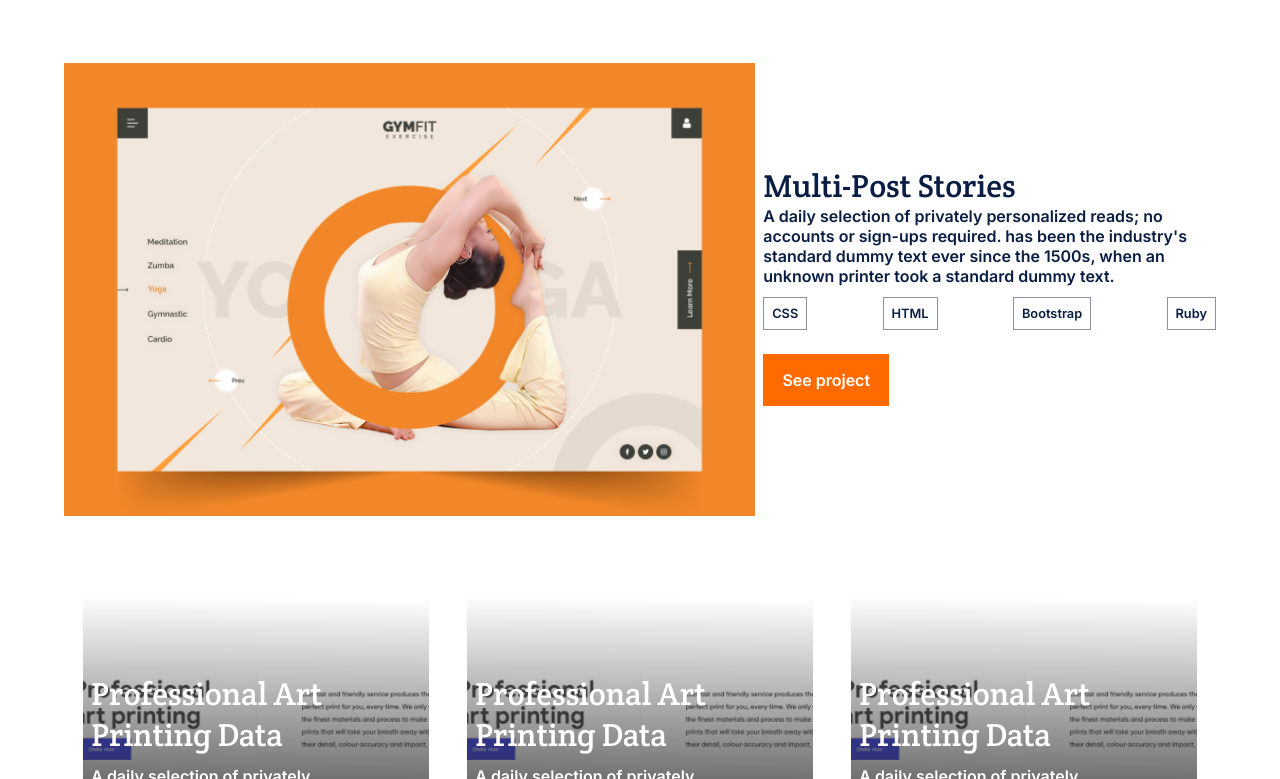
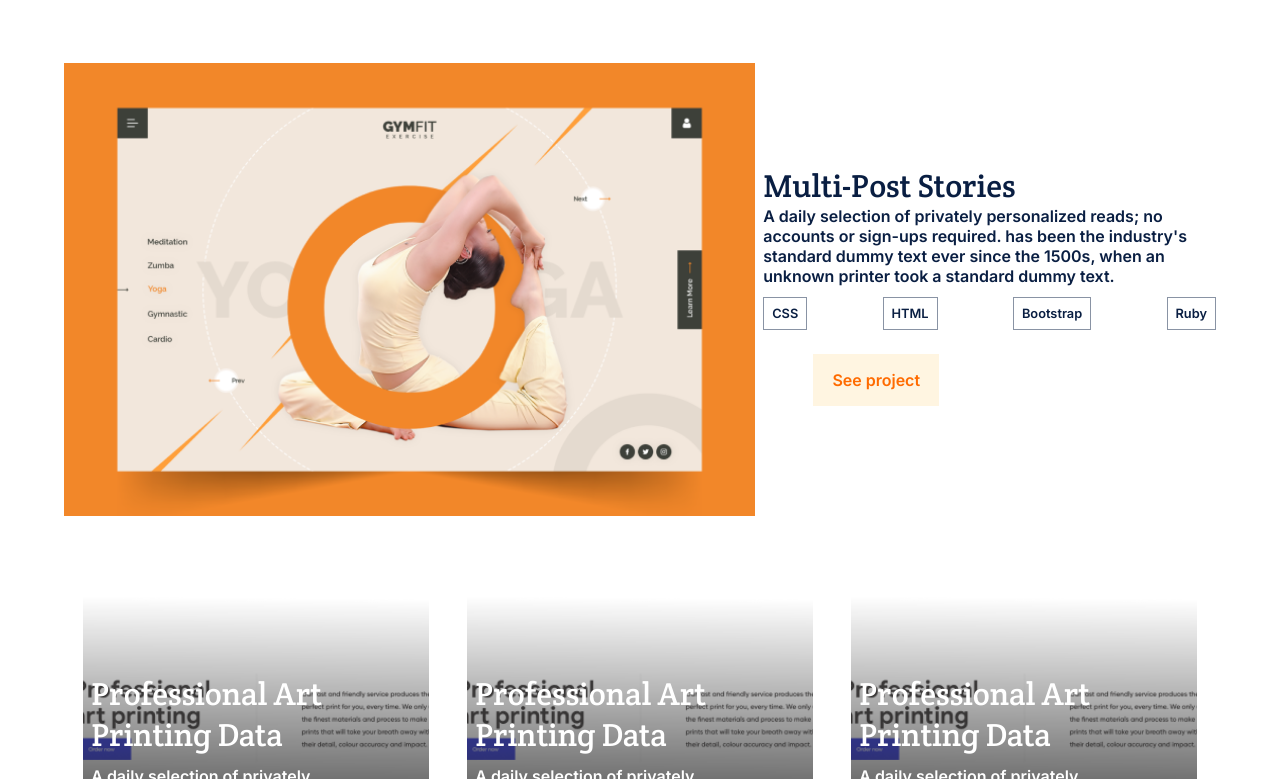
Before and after one commit to Oluwatosin0/Portfolio, a website: page index.html in a window 1280 px wide. In both pictures the pointer is over the button "See project". Shown: the part 994-1773 px from the top of the page. Drawn offline with Linux system fonts and the light colour scheme.

Commit message:
button animation and transition effect

```diff
--- a/styles.css
+++ b/styles.css
@@ -658,6 +658,13 @@ footer{
         margin-bottom: 3rem;
     }
 
+    #first-card button:hover{
+        transform: rotate(0deg) translateX(50px);
+        background-color: #FFF5E1;
+        color: #FF6B00;
+
+    }
+
     .card-content{
         width:40%;
         margin-top: -5rem;
```
